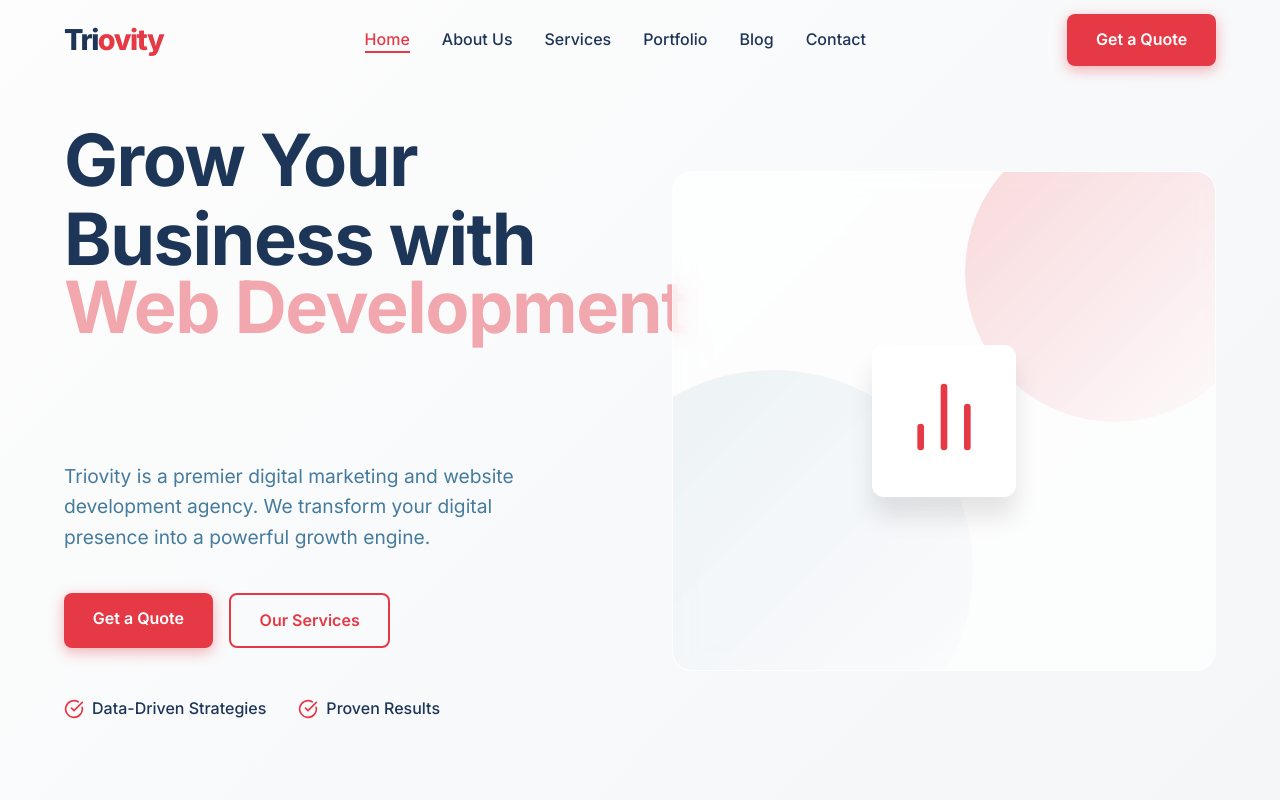
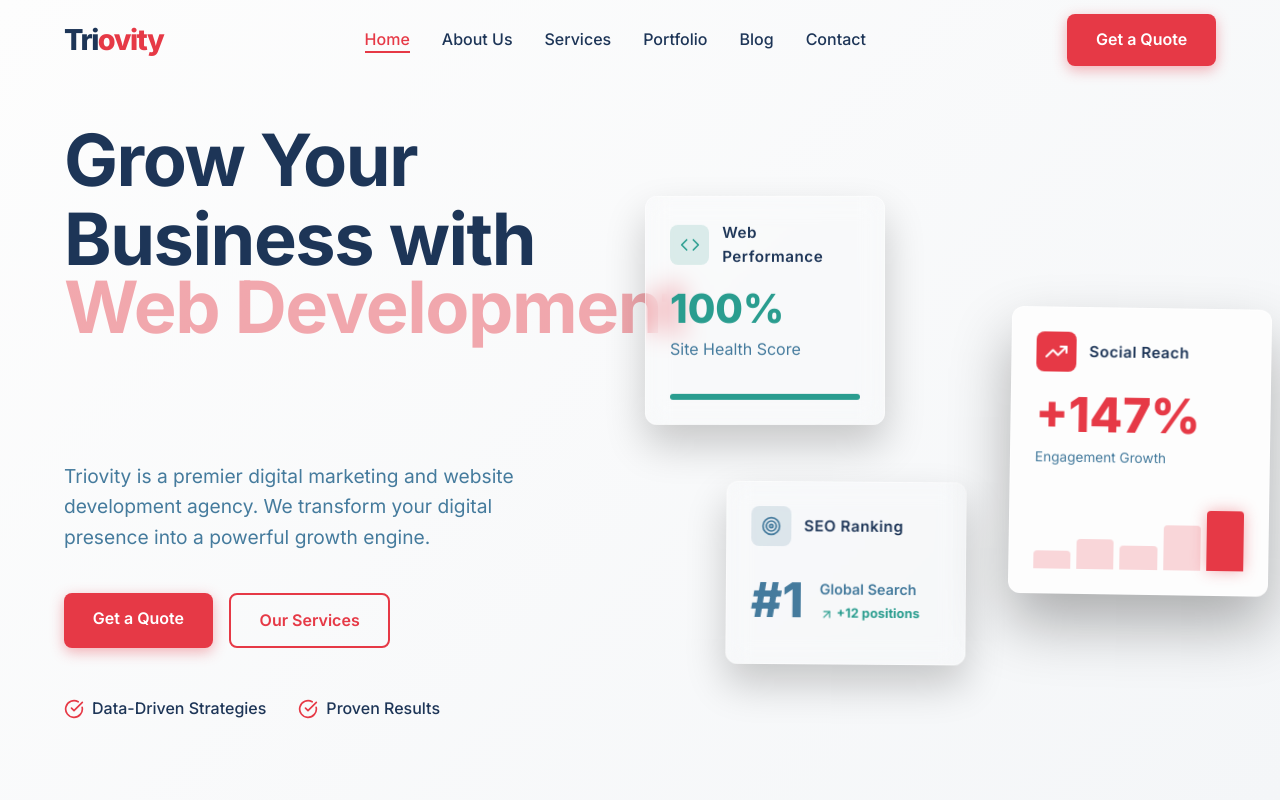
Before and after one commit to Hashirc/triovity-website, a React (Vite) app: page / in a window 1280 px wide. Shown: the top 800 px of the page. Built offline with nearby package versions, Linux system fonts and the light colour scheme.

Commit message:
Replace abstract homepage hero graphic with floating dashboard cards

```diff
--- a/src/pages/Home.css
+++ b/src/pages/Home.css
@@ -45,44 +45,152 @@
   color: var(--color-text-main);
 }
 
-.hero-image {
+/* Hero Dashboard Graphic */
+.hero-dashboard-graphic {
   position: relative;
   height: 500px;
-  border-radius: var(--border-radius-lg);
   display: flex;
   justify-content: center;
   align-items: center;
-  overflow: hidden;
-  box-shadow: var(--shadow-xl);
+  overflow: visible;
 }
 
-.abstract-shape {
-  position: absolute;
-  border-radius: 50%;
+/* Floating Animations */
+@keyframes floatY {
+  0% { transform: translateY(0px) rotate(0deg); }
+  50% { transform: translateY(-15px) rotate(1deg); }
+  100% { transform: translateY(0px) rotate(0deg); }
 }
 
-.shape-1 {
-  width: 300px;
-  height: 300px;
-  background: linear-gradient(135deg, rgba(230,57,70,0.2) 0%, rgba(230,57,70,0) 100%);
-  top: -50px;
-  right: -50px;
+.float-slow { animation: floatY 6s ease-in-out infinite; }
+.float-med { animation: floatY 4.5s ease-in-out infinite reverse; }
+.float-fast { animation: floatY 3.5s ease-in-out infinite; }
+
+/* Bento Cards */
+.bento-card {
+  position: absolute;
+  background: var(--color-bg-glass);
+  backdrop-filter: blur(12px);
+  border: 1px solid var(--color-glass-border);
+  border-radius: var(--border-radius-md);
+  padding: 1.5rem;
+  box-shadow: 0 20px 40px rgba(0,0,0,0.2);
+  display: flex;
+  flex-direction: column;
+  gap: 1rem;
+  z-index: 10;
 }
 
-.shape-2 {
-  width: 400px;
-  height: 400px;
-  background: linear-gradient(135deg, rgba(69,123,157,0.1) 0%, rgba(69,123,157,0) 100%);
-  bottom: -100px;
-  left: -100px;
+.highlight-card {
+  background: var(--color-bg-light); /* slightly more opaque/different */
+  border: 1px solid var(--color-glass-border);
+  box-shadow: 0 30px 60px rgba(0,0,0,0.3);
+  z-index: 20;
 }
 
-.shape-3 {
-  z-index: 10;
-  background: white;
-  padding: 2rem;
-  border-radius: var(--border-radius-md);
-  box-shadow: var(--shadow-lg);
+/* Positions */
+.card-top-left {
+  top: 5%;
+  left: -5%;
+  width: 240px;
+}
+
+.card-center-right {
+  top: 30%;
+  right: -10%;
+  width: 260px;
+}
+
+.card-bottom-left {
+  bottom: 0%;
+  left: 10%;
+  width: 240px;
+}
+
+/* Card Internals */
+.bento-header {
+  display: flex;
+  align-items: center;
+  gap: 0.8rem;
+}
+
+.icon-box {
+  width: 40px;
+  height: 40px;
+  border-radius: var(--border-radius-sm);
+  display: flex;
+  align-items: center;
+  justify-content: center;
+}
+
+.icon-box.green { background: rgba(42, 157, 143, 0.15); color: #2a9d8f; }
+.icon-box.red { background: var(--color-primary-red); color: white; }
+.icon-box.blue { background: rgba(69, 123, 157, 0.15); color: #457b9d; }
+
+.bento-title {
+  font-weight: 600;
+  font-size: 0.95rem;
+  color: var(--color-text-main);
+  letter-spacing: 0.5px;
+}
+
+.bento-body {
+  display: flex;
+  flex-direction: column;
+  gap: 0.5rem;
+}
+
+.bento-body.row {
+  flex-direction: row;
+  align-items: center;
+  gap: 1rem;
+}
+
+.health-score { font-size: 2.5rem; font-weight: 800; line-height: 1; margin-top: 0.2rem; color: #2a9d8f; }
+.growth-metric { font-size: 3rem; font-weight: 800; line-height: 1; margin-top: 0.2rem; color: var(--color-primary-red); }
+.bento-subtitle { font-size: 0.85rem; color: var(--color-text-light); }
+.rank { font-size: 3rem; font-weight: 800; color: #457b9d; }
+.rank-info p { margin: 0; font-size: 0.9rem; font-weight: 600; }
+.trend { font-size: 0.8rem; display: flex; align-items: center; gap: 0.2rem; font-weight: 700; margin-top: 0.2rem; }
+.trend.up { color: #2a9d8f; }
+
+.progress-bar-bg {
+  width: 100%;
+  height: 6px;
+  background: var(--color-glass-border);
+  border-radius: 4px;
+  overflow: hidden;
+  margin-top: 0.5rem;
+}
+.progress-bar-fill.green {
+  width: 100%;
+  height: 100%;
+  background: #2a9d8f;
+}
+
+/* Animated Chart Bars */
+.chart-bars {
+  display: flex;
+  align-items: flex-end;
+  gap: 6px;
+  height: 60px;
+  margin-top: 1rem;
+}
+
+.chart-bars .bar {
+  flex: 1;
+  background: rgba(230, 57, 70, 0.2);
+  border-radius: 4px 4px 0 0;
+}
+
+.chart-bars .bar.b1 { height: 30%; }
+.chart-bars .bar.b2 { height: 50%; }
+.chart-bars .bar.b3 { height: 40%; }
+.chart-bars .bar.b4 { height: 75%; }
+.chart-bars .bar.b5 {
+  height: 100%;
+  background: var(--color-primary-red);
+  box-shadow: 0 0 15px rgba(230, 57, 70, 0.4);
 }
 
 /* Intro Section */
@@ -230,10 +338,15 @@
     grid-template-columns: 1fr;
   }
 
-  .hero-image {
-    height: 350px;
+  .hero-dashboard-graphic {
+    height: 420px;
     order: -1;
+    transform: scale(0.85); /* slightly scale down to perfectly fit on tablet/small screens */
   }
+
+  .card-top-left { left: 0%; top: 5%; }
+  .card-center-right { right: 0%; top: 35%; }
+  .card-bottom-left { left: 5%; bottom: -5%; }
 
   .hero-content {
     text-align: center;
--- a/src/pages/Home.jsx
+++ b/src/pages/Home.jsx
@@ -1,5 +1,5 @@
 import { Link } from 'react-router-dom';
-import { ArrowRight, BarChart2, Globe, Megaphone, Smartphone, Star, CheckCircle } from 'lucide-react';
+import { ArrowRight, BarChart2, Globe, Megaphone, Smartphone, Star, CheckCircle, TrendingUp, Code, Target, ArrowUpRight } from 'lucide-react';
 import { motion } from 'framer-motion';
 import AnimatedText from '../components/AnimatedText';
 import Marquee from '../components/Marquee';
@@ -57,17 +57,63 @@
           </motion.div>
 
           <motion.div
-            className="hero-image glass"
+            className="hero-dashboard-graphic"
             initial={{ opacity: 0, scale: 0.9, rotateX: 20 }}
             animate={{ opacity: 1, scale: 1, rotateX: 0 }}
             transition={{ duration: 0.8, delay: 0.3, type: "spring" }}
             style={{ perspective: 1000 }}
           >
-            {/* abstract illustration using css */}
-            <div className="abstract-shape shape-1"></div>
-            <div className="abstract-shape shape-2"></div>
-            <div className="abstract-shape shape-3">
-              <BarChart2 size={80} color="var(--color-primary-red)" />
+            {/* Floating Card 1: Web Dev */}
+            <div className="bento-card float-slow card-top-left glass">
+              <div className="bento-header">
+                <div className="icon-box green">
+                  <Code size={20} />
+                </div>
+                <span className="bento-title">Web Performance</span>
+              </div>
+              <div className="bento-body">
+                <div className="health-score text-highlight">100%</div>
+                <p>Site Health Score</p>
+                <div className="progress-bar-bg"><div className="progress-bar-fill green"></div></div>
+              </div>
+            </div>
+
+            {/* Floating Card 2: Marketing */}
+            <div className="bento-card float-med card-center-right highlight-card">
+              <div className="bento-header">
+                <div className="icon-box red">
+                  <TrendingUp size={24} color="white" />
+                </div>
+                <span className="bento-title">Social Reach</span>
+              </div>
+              <div className="bento-body">
+                <div className="growth-metric">+147%</div>
+                <p className="bento-subtitle">Engagement Growth</p>
+                <div className="chart-bars">
+                  <span className="bar b1"></span>
+                  <span className="bar b2"></span>
+                  <span className="bar b3"></span>
+                  <span className="bar b4"></span>
+                  <span className="bar b5"></span>
+                </div>
+              </div>
+            </div>
+
+            {/* Floating Card 3: SEO */}
+            <div className="bento-card float-fast card-bottom-left glass">
+              <div className="bento-header">
+                <div className="icon-box blue">
+                  <Target size={20} />
+                </div>
+                <span className="bento-title">SEO Ranking</span>
+              </div>
+              <div className="bento-body row">
+                <div className="rank text-highlight">#1</div>
+                <div className="rank-info">
+                  <p>Global Search</p>
+                  <span className="trend up"><ArrowUpRight size={14} /> +12 positions</span>
+                </div>
+              </div>
             </div>
           </motion.div>
         </div>
```
